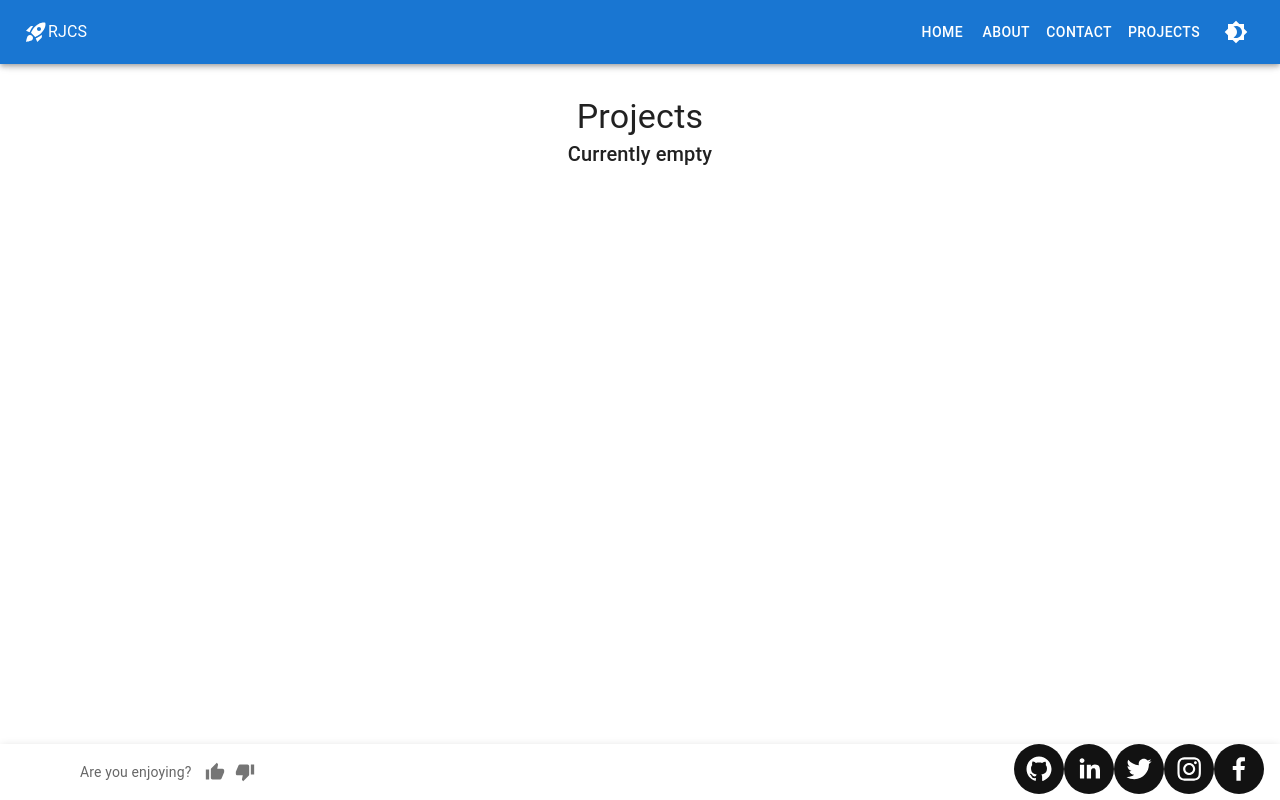
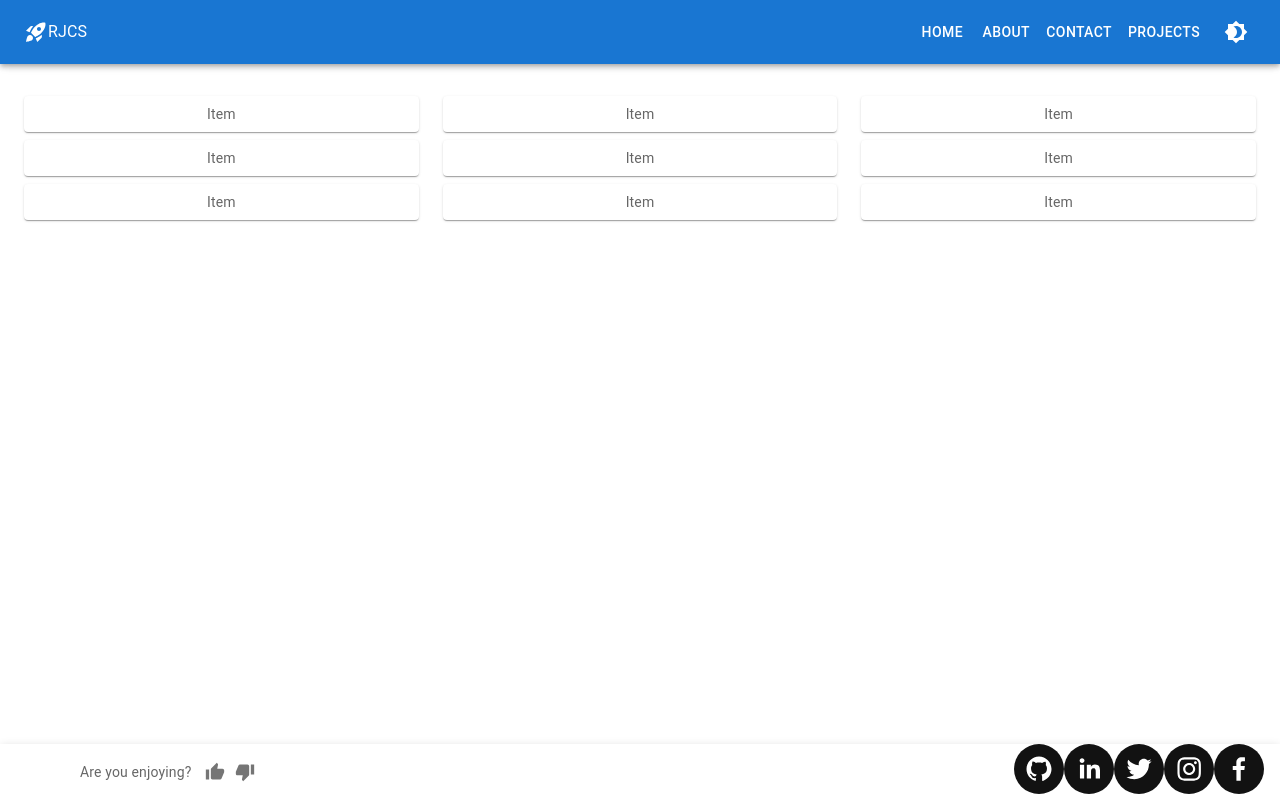
Before and after one commit to RaulJCS5/err-jota-cs, a React (Create React App) app in the folder rjcs-app/: page /projects in a window 1280 px wide. Built offline with nearby package versions, Linux system fonts and the light colour scheme.

Commit message:
Commit: Add Nested Grid

```diff
--- a/rjcs-app/src/pages/Projects.tsx
+++ b/rjcs-app/src/pages/Projects.tsx
@@ -1,12 +1,53 @@
-import React from 'react'
-import Box from '@mui/material/Box'
-import Typography from '@mui/material/Typography';
+import * as React from 'react';
+import { styled } from '@mui/material/styles';
+import Box from '@mui/material/Box';
+import Paper from '@mui/material/Paper';
+import Grid from '@mui/material/Grid';
+
+const Item = styled(Paper)(({ theme }) => ({
+  backgroundColor: theme.palette.mode === 'dark' ? '#1A2027' : '#fff',
+  ...theme.typography.body2,
+  padding: theme.spacing(1),
+  textAlign: 'center',
+  color: theme.palette.text.secondary,
+}));
+
+function FormRow() {
+  return (
+    <React.Fragment>
+      <Grid item xs={4}>
+        <Item>Item</Item>
+      </Grid>
+      <Grid item xs={4}>
+        <Item>Item</Item>
+      </Grid>
+      <Grid item xs={4}>
+        <Item>Item</Item>
+      </Grid>
+    </React.Fragment>
+  );
+}
+
+export default function NestedGrid() {
+  return (
+    <Box sx={{ flexGrow: 1, marginLeft:3, marginRight:3, }}>
+      <Grid container spacing={1}>
+        <Grid container item spacing={3}>
+          <FormRow />
+        </Grid>
+        <Grid container item spacing={3}>
+          <FormRow />
+        </Grid>
+        <Grid container item spacing={3}>
+          <FormRow />
+        </Grid>
+      </Grid>
+    </Box>
+  );
+}
 
 export const Projects = () => {
   return (
-    <Box sx={{ textAlign: 'center' }}>
-      <Typography variant='h4'>Projects</Typography>
-      <Typography variant='h6'>Currently empty</Typography>
-    </Box>
+    <NestedGrid></NestedGrid>
   )
 }
```
